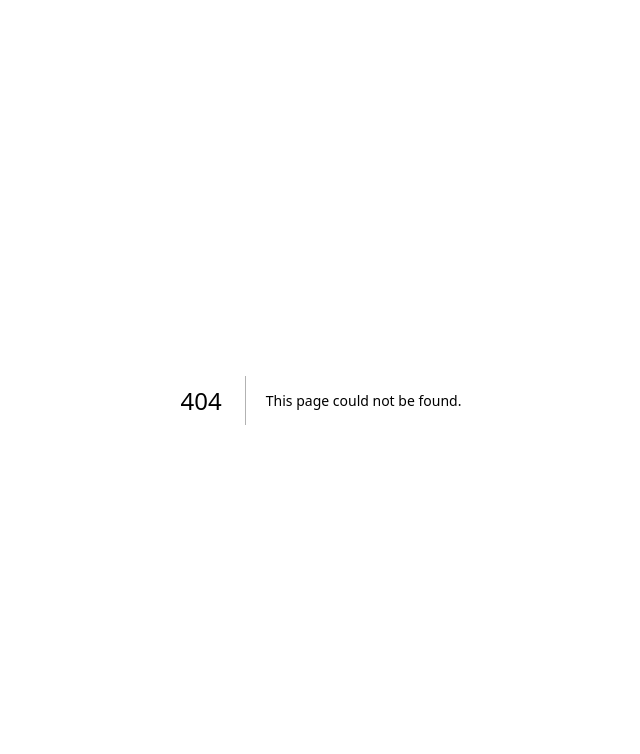
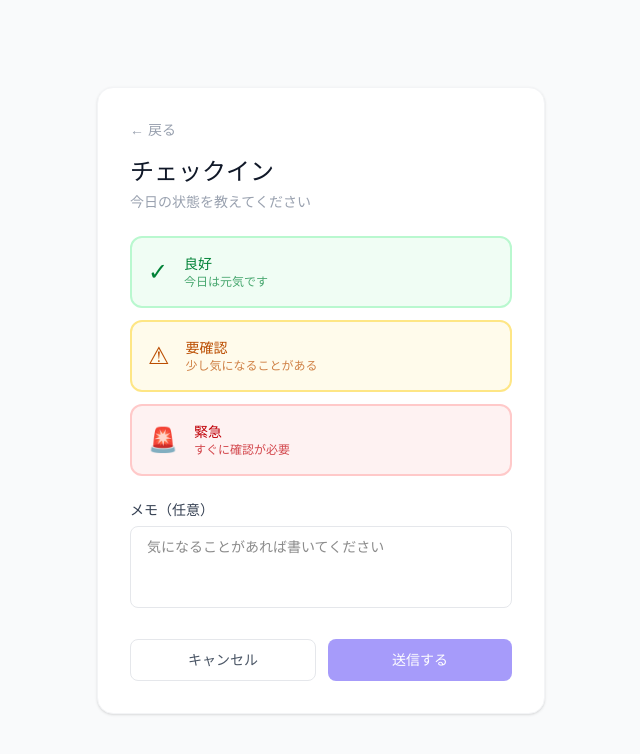
Before and after one commit to Sahajewel/mimamori, a Next.js app: page /seniors/1/checkin in a window 1280 px wide. Before the commit this address had no page. Shown: the top 754 px of the page, without its empty margins (319-959 px from the left). Built offline with nearby package versions, Linux system fonts and the light colour scheme.

Commit message:
feat: add checkin page and API

```diff
--- /dev/null
+++ b/src/app/(dashboard)/seniors/[id]/checkin/page.tsx
@@ -0,0 +1,141 @@
+"use client";
+
+import { useRouter, useParams } from "next/navigation";
+import { useState } from "react";
+
+const statusOptions = [
+  {
+    value: "OK",
+    label: "良好",
+    desc: "今日は元気です",
+    color: "border-green-200 bg-green-50 text-green-700",
+    activeColor: "border-green-500 bg-green-100 text-green-800",
+    icon: "✓",
+  },
+  {
+    value: "CONCERN",
+    label: "要確認",
+    desc: "少し気になることがある",
+    color: "border-amber-200 bg-amber-50 text-amber-700",
+    activeColor: "border-amber-500 bg-amber-100 text-amber-800",
+    icon: "⚠",
+  },
+  {
+    value: "EMERGENCY",
+    label: "緊急",
+    desc: "すぐに確認が必要",
+    color: "border-red-200 bg-red-50 text-red-700",
+    activeColor: "border-red-500 bg-red-100 text-red-800",
+    icon: "🚨",
+  },
+];
+
+export default function CheckInPage() {
+  const router = useRouter();
+  const params = useParams();
+  const id = params.id as string;
+
+  const [selected, setSelected] = useState<string>("");
+  const [note, setNote] = useState("");
+  const [loading, setLoading] = useState(false);
+  const [error, setError] = useState("");
+
+  async function handleSubmit() {
+    if (!selected) {
+      setError("状態を選択してください");
+      return;
+    }
+
+    setLoading(true);
+    setError("");
+
+    const res = await fetch(`/api/seniors/${id}/checkins`, {
+      method: "POST",
+      headers: { "Content-Type": "application/json" },
+      body: JSON.stringify({ status: selected, note: note || undefined }),
+    });
+
+    const data = await res.json();
+
+    if (!res.ok) {
+      setError(data.error || "エラーが発生しました");
+      setLoading(false);
+      return;
+    }
+
+    router.push(`/seniors/${id}`);
+    router.refresh();
+  }
+
+  return (
+    <div className="min-h-screen bg-gray-50 flex items-center justify-center px-4">
+      <div className="w-full max-w-md bg-white rounded-2xl shadow-sm border border-gray-100 p-8">
+        <div className="mb-6">
+          <button
+            onClick={() => router.back()}
+            className="text-sm text-gray-400 hover:text-gray-600 mb-4 block transition-colors"
+          >
+            ← 戻る
+          </button>
+          <h1 className="text-xl md:text-2xl font-medium text-gray-900">
+            チェックイン
+          </h1>
+          <p className="text-sm text-gray-400 mt-1">
+            今日の状態を教えてください
+          </p>
+        </div>
+
+        <div className="space-y-3 mb-6">
+          {statusOptions.map((option) => (
+            <button
+              key={option.value}
+              onClick={() => setSelected(option.value)}
+              className={`w-full flex items-center gap-4 p-4 rounded-xl border-2 transition-all text-left ${
+                selected === option.value
+                  ? option.activeColor + " border-2"
+                  : option.color + " border"
+              }`}
+            >
+              <span className="text-2xl">{option.icon}</span>
+              <div>
+                <p className="font-medium text-sm">{option.label}</p>
+                <p className="text-xs opacity-70">{option.desc}</p>
+              </div>
+            </button>
+          ))}
+        </div>
+
+        <div className="mb-6">
+          <label className="block text-sm font-medium text-gray-700 mb-1.5">
+            メモ（任意）
+          </label>
+          <textarea
+            value={note}
+            onChange={(e) => setNote(e.target.value)}
+            rows={3}
+            placeholder="気になることがあれば書いてください"
+            className="w-full border border-gray-200 rounded-lg px-4 py-2.5 text-sm focus:outline-none focus:ring-2 focus:ring-indigo-400 focus:border-transparent resize-none"
+          />
+        </div>
+
+        {error && <p className="text-sm text-red-500 mb-4">{error}</p>}
+
+        <div className="flex gap-3">
+          <button
+            onClick={() => router.back()}
+            className="flex-1 py-2.5 border border-gray-200 text-gray-600 text-sm font-medium rounded-lg hover:bg-gray-50 transition-colors"
+          >
+            キャンセル
+          </button>
+          <button
+            onClick={handleSubmit}
+            disabled={loading || !selected}
+            className="flex-1 py-2.5 bg-indigo-600 text-white text-sm font-medium rounded-lg hover:bg-indigo-700 disabled:opacity-50 transition-colors"
+          >
+            {loading ? "送信中..." : "送信する"}
+          </button>
+        </div>
+      </div>
+    </div>
+  );
+}
--- /dev/null
+++ b/src/app/api/seniors/[id]/checkins/route.ts
@@ -0,0 +1,61 @@
+import { NextResponse } from "next/server";
+import { auth } from "@/lib/auth";
+import { prisma } from "@/lib/prisma";
+import { z } from "zod";
+
+const checkInSchema = z.object({
+  status: z.enum(["OK", "CONCERN", "EMERGENCY"]),
+  note: z.string().max(500).optional(),
+});
+
+export async function POST(
+  req: Request,
+  { params }: { params: Promise<{ id: string }> },
+) {
+  try {
+    const { id } = await params;
+    const session = await auth();
+    if (!session?.user?.id) {
+      return NextResponse.json(
+        { error: "ログインが必要です" },
+        { status: 401 },
+      );
+    }
+
+    // access check
+    const member = await prisma.seniorMember.findFirst({
+      where: { seniorId: id, userId: session.user.id },
+    });
+    if (!member) {
+      return NextResponse.json(
+        { error: "アクセス権限がありません" },
+        { status: 403 },
+      );
+    }
+
+    const body = await req.json();
+    const parsed = checkInSchema.safeParse(body);
+    if (!parsed.success) {
+      return NextResponse.json(
+        { error: parsed.error.issues[0].message },
+        { status: 400 },
+      );
+    }
+
+    const checkIn = await prisma.checkIn.create({
+      data: {
+        seniorId: id,
+        userId: session.user.id,
+        status: parsed.data.status,
+        note: parsed.data.note,
+      },
+    });
+
+    return NextResponse.json(checkIn, { status: 201 });
+  } catch {
+    return NextResponse.json(
+      { error: "エラーが発生しました" },
+      { status: 500 },
+    );
+  }
+}
```
